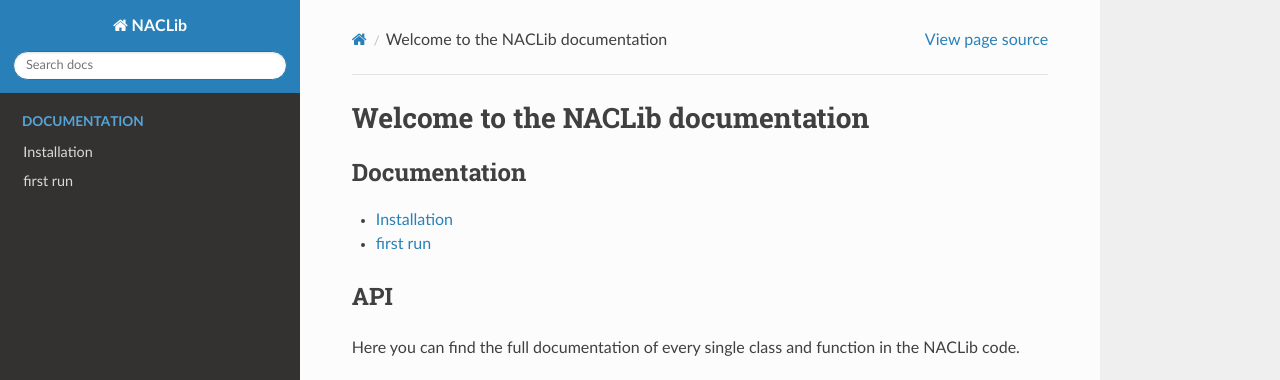
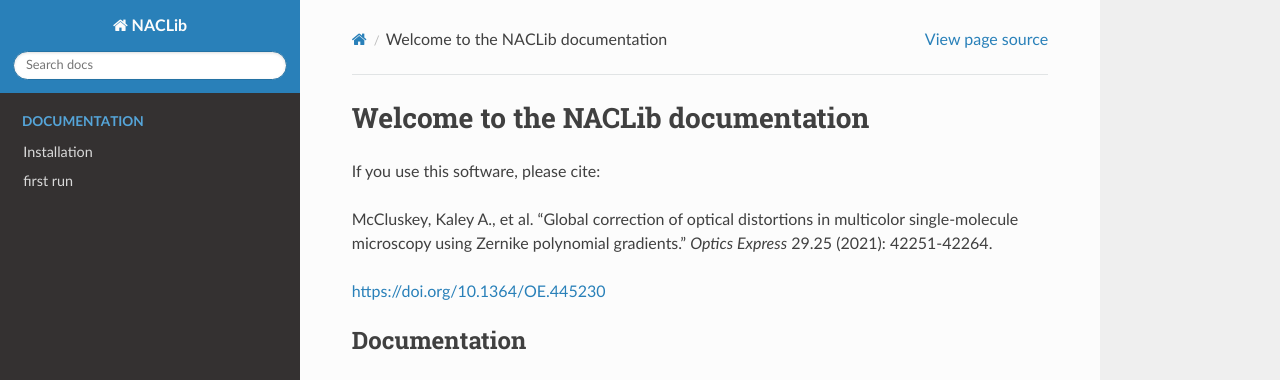
Before and after one commit to edovanveen/naclib, a Sphinx documentation site: the page built from docs/source/index.rst, in a window 1280 px wide, cut to the strip 0-380 px from the top of the page. Built offline with Sphinx 7.4.7 and the Read the Docs theme 2.0.0, drawn with Linux system fonts in a browser that asks for light colours.

Commit message:
Update docs

```diff
--- a/docs/source/index.rst
+++ b/docs/source/index.rst
@@ -1,5 +1,13 @@
 Welcome to the NACLib documentation
 ====================================
+
+If you use this software, please cite:
+
+McCluskey, Kaley A., et al. "Global correction of optical distortions in
+multicolor single-molecule microscopy using Zernike polynomial gradients."
+*Optics Express* 29.25 (2021): 42251-42264.
+
+https://doi.org/10.1364/OE.445230
 
 .. toctree::
    :caption: Documentation
```
Also changed, not shown: README.md (+4 -6 lines).
